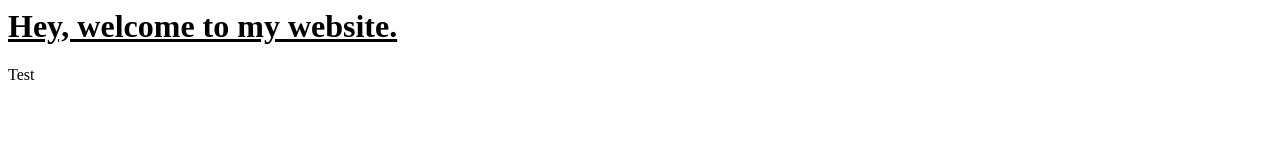
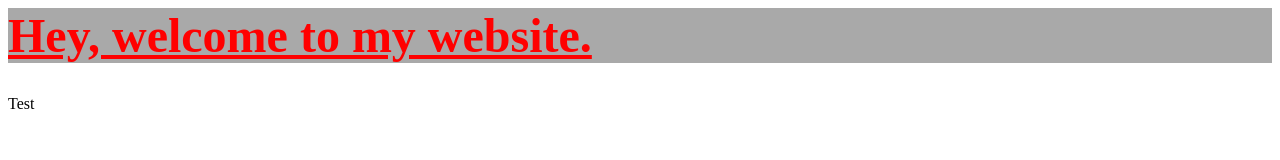
Before and after one commit to DestinyCraft/BloodbourneWebsite, a plain HTML site: page index.html in a window 1280 px wide. Drawn offline with Linux system fonts and the light colour scheme.

Commit message:
Update styles.css

```diff
--- a/styles.css
+++ b/styles.css
@@ -1,5 +1,6 @@
 h1 {
-    color :red:
+    background: darkgray;
+    color :red;
     font-size :3em;
     text-decoration: underline;
 }
```
